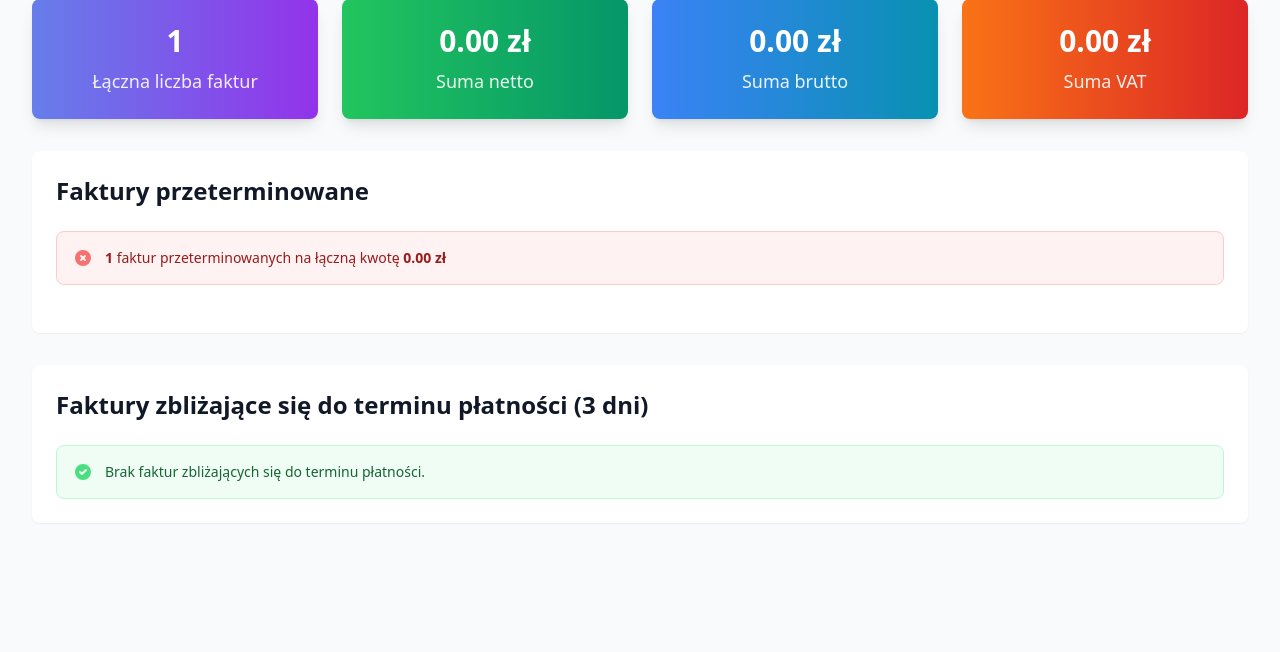
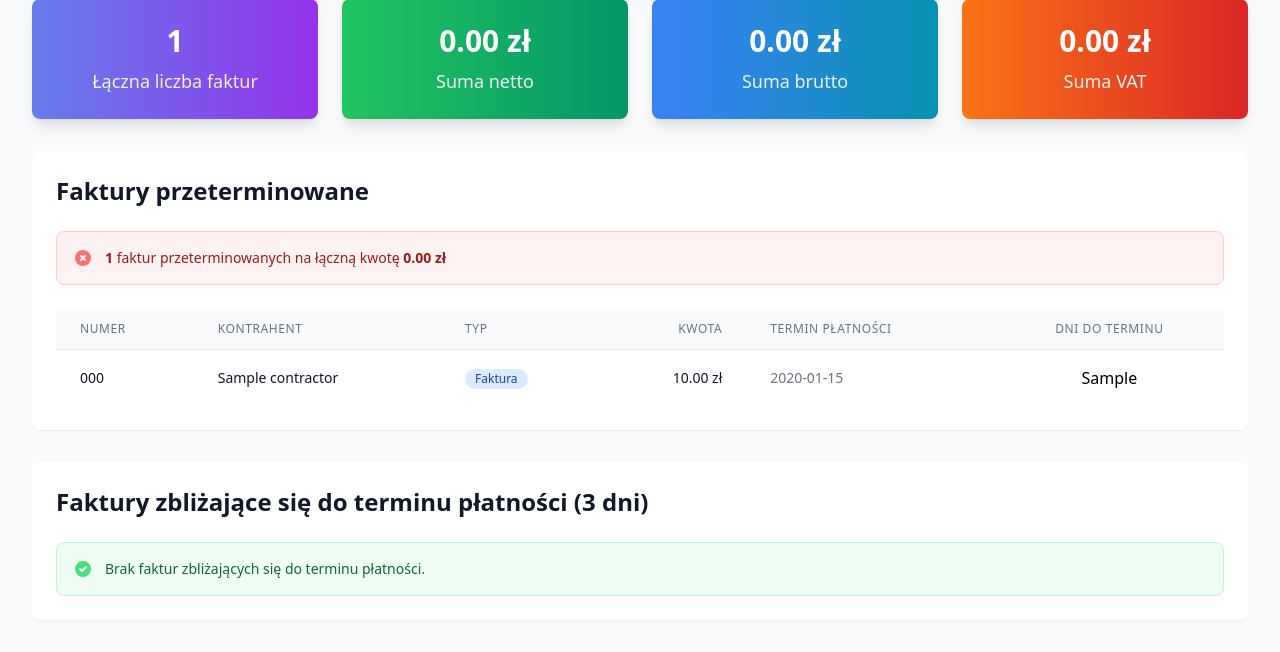
Before and after one commit to musictechlab/mtl-wfirma-python-sdk, a FastAPI app: template examples/fastapi_app/templates/summary.html in a window 1280 px wide. Shown: the part 515-1167 px from the top of the page. Before the commit the page ends 1014 px from the top, so only its background shows below. Run offline with FastAPI, Linux system fonts and the light colour scheme; the template is opened without the code that fills it: most values are stand-ins (such as "Sample title", 1, 10 or a date in 2020); some libraries are stand-ins or nearby versions.

Commit message:
more examples

```diff
--- a/examples/fastapi_app/main.py
+++ b/examples/fastapi_app/main.py
@@ -1,3 +1,4 @@
+from pprint import pp
 from fastapi import FastAPI, Query, Request
 from fastapi.templating import Jinja2Templates
 from fastapi.staticfiles import StaticFiles
@@ -96,6 +97,7 @@ async def invoices_web(
 
     # Extract invoices from the parsed response
     invoices = response.get("invoices", {}).get("invoice", [])
+
     if not isinstance(invoices, list):
         invoices = [invoices] if invoices else []
 
@@ -181,8 +183,16 @@ async def summary_web(
 
     for inv in invoices:
         netto = float(inv.get("netto") or 0)
-        brutto = float(inv.get("brutto") or 0)
-        vat = float(inv.get("tax") or 0)
+
+        if inv.get("vat_contents"):
+            brutto = float(
+                inv.get("vat_contents").get("vat_content").get("brutto") or 0
+            )
+            vat = float(inv.get("vat_contents").get("vat_content").get("tax") or 0)
+        else:
+            brutto = float(inv.get("brutto") or 0)
+            vat = float(inv.get("tax") or 0)
+
         total_net += netto
         total_gross += brutto
         total_vat += vat
@@ -195,11 +205,13 @@ async def summary_web(
             days_to_payment = (pay_dt - now).days
             inv["days_to_payment"] = days_to_payment
 
-            if paid_state != "paid":
-                if pay_dt < now:
-                    overdue.append(inv)
-                elif days_to_payment <= 3:
-                    soon_due.append(inv)
+            type = inv.get("type")
+            if type != "correction":
+                if paid_state != "paid":
+                    if pay_dt < now:
+                        overdue.append(inv)
+                    elif days_to_payment <= 3:
+                        soon_due.append(inv)
 
     return templates.TemplateResponse(
         "summary.html",
@@ -211,6 +223,7 @@ async def summary_web(
             "total_vat": round(total_vat, 2),
             "overdue_count": len(overdue),
             "overdue_sum": round(sum(float(i.get("brutto") or 0) for i in overdue), 2),
+            "overdue": overdue,
             "soon_due_count": len(soon_due),
             "soon_due_invoices": soon_due,
             "year": year,
@@ -368,6 +381,7 @@ async def invoices_summary_api(
         "total_vat": round(total_vat, 2),
         "overdue_count": len(overdue),
         "overdue_sum": round(sum(float(i.get("brutto") or 0) for i in overdue), 2),
+        "overdue": overdue,
         "soon_due_count": len(soon_due),
         "soon_due_invoices": soon_due,
     }
--- a/examples/fastapi_app/templates/invoices.html
+++ b/examples/fastapi_app/templates/invoices.html
@@ -52,13 +52,13 @@
         <table class="min-w-full divide-y divide-gray-200">
             <thead class="bg-gray-50">
                 <tr>
-                    <th class="px-6 py-3 text-left text-xs font-medium text-gray-500 uppercase tracking-wider">ID</th>
                     <th class="px-6 py-3 text-left text-xs font-medium text-gray-500 uppercase tracking-wider">Numer</th>
                     <th class="px-6 py-3 text-left text-xs font-medium text-gray-500 uppercase tracking-wider">Data</th>
                     <th class="px-6 py-3 text-left text-xs font-medium text-gray-500 uppercase tracking-wider">Kontrahent</th>
                     <th class="px-6 py-3 text-right text-xs font-medium text-gray-500 uppercase tracking-wider">Netto</th>
                     <th class="px-6 py-3 text-right text-xs font-medium text-gray-500 uppercase tracking-wider">VAT</th>
                     <th class="px-6 py-3 text-right text-xs font-medium text-gray-500 uppercase tracking-wider">Brutto</th>
+                    <th class="px-6 py-3 text-right text-xs font-medium text-gray-500 uppercase tracking-wider">Zapłacone</th>
                     <th class="px-6 py-3 text-center text-xs font-medium text-gray-500 uppercase tracking-wider">Status</th>
                     <th class="px-6 py-3 text-left text-xs font-medium text-gray-500 uppercase tracking-wider">Termin płatności</th>
                 </tr>
@@ -66,13 +66,13 @@
             <tbody class="bg-white divide-y divide-gray-200">
                 {% for invoice in invoices %}
                 <tr class="hover:bg-gray-50 transition-colors duration-150">
-                    <td class="px-6 py-4 whitespace-nowrap text-sm text-gray-900">{{ invoice.get('id', 'N/A') }}</td>
                     <td class="px-6 py-4 whitespace-nowrap text-sm font-medium text-gray-900">{{ invoice.get('fullnumber', 'N/A') }}</td>
                     <td class="px-6 py-4 whitespace-nowrap text-sm text-gray-500">{{ invoice.get('date', 'N/A') }}</td>
-                    <td class="px-6 py-4 whitespace-nowrap text-sm text-gray-900">{{ invoice.get('contractor', {}).get('name', 'N/A') }}</td>
+                    <td class="px-6 py-4 whitespace-nowrap text-sm text-gray-900">{{ invoice.get('contractor', {}).get('altname', 'N/A') }}</td>
                     <td class="px-6 py-4 whitespace-nowrap text-sm text-gray-900 text-right">{{ "%.2f"|format(invoice.get('netto', 0)|float) }} zł</td>
                     <td class="px-6 py-4 whitespace-nowrap text-sm text-gray-900 text-right">{{ "%.2f"|format(invoice.get('tax', 0)|float) }} zł</td>
                     <td class="px-6 py-4 whitespace-nowrap text-sm font-medium text-gray-900 text-right">{{ "%.2f"|format(invoice.get('brutto', 0)|float) }} zł</td>
+                    <td class="px-6 py-4 whitespace-nowrap text-sm text-gray-900 text-right">{{ "%.2f"|format((invoice.get('alreadypaid', 0)|float) * (invoice.get('price_currency_exchange', 1.0000)|float)) }} zł</td>
                     <td class="px-6 py-4 whitespace-nowrap text-center">
                         {% set payment_state = invoice.get('paymentstate', '') %}
                         {% if payment_state == 'paid' %}
--- a/examples/fastapi_app/templates/summary.html
+++ b/examples/fastapi_app/templates/summary.html
@@ -72,9 +72,53 @@
             <div class="ml-3">
                 <p class="text-sm font-medium text-red-800">
                     <strong>{{ overdue_count }}</strong> faktur przeterminowanych na łączną kwotę <strong>{{ "%.2f"|format(overdue_sum) }} zł</strong>
+
                 </p>
             </div>
         </div>
+    </div>
+
+    <div class="overflow-x-auto">
+        <table class="min-w-full divide-y divide-gray-200">
+            <thead class="bg-gray-50">
+                <tr>
+                    <th class="px-6 py-3 text-left text-xs font-medium text-gray-500 uppercase tracking-wider">Numer</th>
+                    <th class="px-6 py-3 text-left text-xs font-medium text-gray-500 uppercase tracking-wider">Kontrahent</th>
+                    <th class="px-6 py-3 text-left text-xs font-medium text-gray-500 uppercase tracking-wider">Typ</th>
+                    <th class="px-6 py-3 text-right text-xs font-medium text-gray-500 uppercase tracking-wider">Kwota</th>
+                    <th class="px-6 py-3 text-left text-xs font-medium text-gray-500 uppercase tracking-wider">Termin płatności</th>
+                    <th class="px-6 py-3 text-center text-xs font-medium text-gray-500 uppercase tracking-wider">Dni do terminu</th>
+                </tr>
+            </thead>
+            <tbody class="bg-white divide-y divide-gray-200">
+                {% for inv in overdue %}
+                <tr class="hover:bg-gray-50 transition-colors duration-150">
+                    <td class="px-6 py-4 whitespace-nowrap text-sm font-medium text-gray-900">{{ inv.get('fullnumber', 'N/A') }}</td>
+                    <td class="px-6 py-4 whitespace-nowrap text-sm text-gray-900">{{ inv.get('contractor', {}).get('altname', 'N/A') }}</td>
+                    <td class="px-6 py-4 whitespace-nowrap text-sm text-gray-500">
+                        {% if inv.get('type') == 'interest_note' %}
+                            <span class="inline-flex items-center px-2.5 py-0.5 rounded-full text-xs font-medium bg-orange-100 text-orange-800">
+                                Korekta
+                            </span>
+                        {% else %}
+                            <span class="inline-flex items-center px-2.5 py-0.5 rounded-full text-xs font-medium bg-blue-100 text-blue-800">
+                                Faktura
+                            </span>
+                        {% endif %}
+                    </td>
+                    <td class="px-6 py-4 whitespace-nowrap text-sm font-medium text-gray-900 text-right">
+                        {% if inv.get('type') == 'interest_note' %}
+                            {{ "%.2f"|format(inv.get('total', 0)|float) }} zł
+                        {% else %}
+                            {{ "%.2f"|format(inv.get('netto', 0)|float) }} zł
+                        {% endif %}
+                    </td>
+                    <td class="px-6 py-4 whitespace-nowrap text-sm text-gray-500">{{ inv.get('paymentdate', 'N/A') }}</td>
+                    <td class="px-6 py-4 whitespace-nowrap text-center">{{ inv.get('days_to_payment', 0) }}</td>
+                </tr>
+                {% endfor %}
+            </tbody>
+        </table>
     </div>
     {% else %}
     <div class="bg-green-50 border border-green-200 rounded-lg p-4">
@@ -128,7 +172,7 @@
                 <tr class="hover:bg-gray-50 transition-colors duration-150">
                     <td class="px-6 py-4 whitespace-nowrap text-sm font-medium text-gray-900">{{ invoice.get('fullnumber', 'N/A') }}</td>
                     <td class="px-6 py-4 whitespace-nowrap text-sm text-gray-500">{{ invoice.get('date', 'N/A') }}</td>
-                    <td class="px-6 py-4 whitespace-nowrap text-sm text-gray-900">{{ invoice.get('contractor', {}).get('name', 'N/A') }}</td>
+                    <td class="px-6 py-4 whitespace-nowrap text-sm text-gray-900">{{ invoice.get('contractor', {}).get('altname', 'N/A') }}</td>
                     <td class="px-6 py-4 whitespace-nowrap text-sm font-medium text-gray-900 text-right">{{ "%.2f"|format(invoice.get('brutto', 0)|float) }} zł</td>
                     <td class="px-6 py-4 whitespace-nowrap text-sm text-gray-500">{{ invoice.get('paymentdate', 'N/A') }}</td>
                     <td class="px-6 py-4 whitespace-nowrap text-center">
```
Also changed, not shown: 1 other file.
